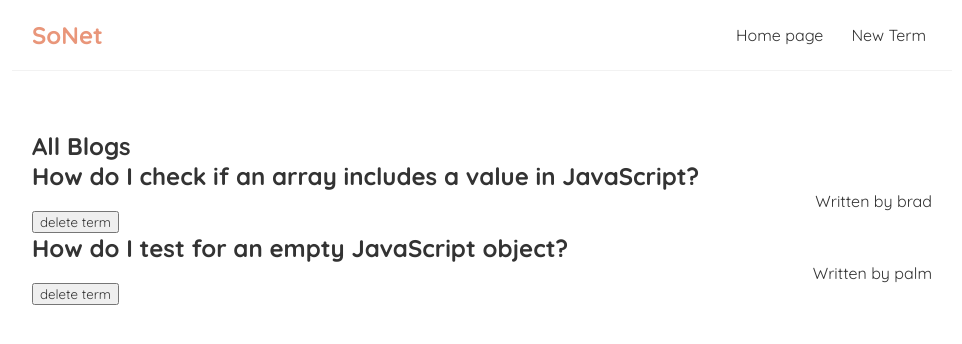
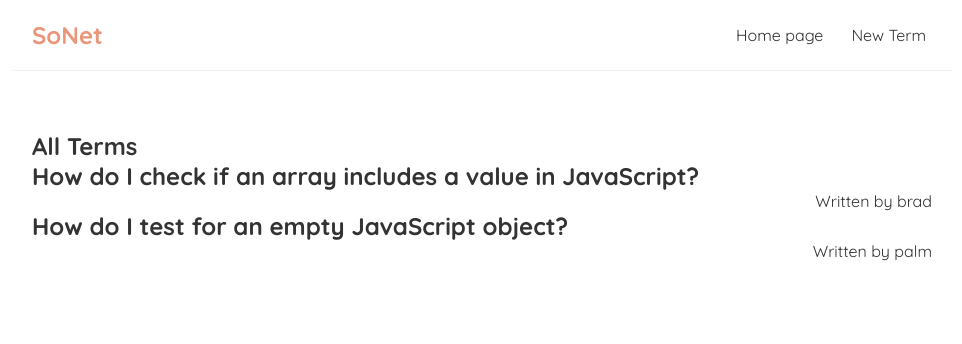
Before and after one commit to DerStorm88/SoNet, a React (Create React App) app in the folder sonet-site/: page / in a window 1280 px wide. Shown: the top 344 px of the page, without its empty margins (158-1120 px from the left). Built offline with nearby package versions, Linux system fonts and the light colour scheme; data requests are answered from the project's data file.

Commit message:
Added a database with a hook for selecting from it

```diff
--- /dev/null
+++ b/sonet-site/data/db.json
@@ -0,0 +1,16 @@
+{
+  "terms": [
+    {
+      "title": "How do I check if an array includes a value in JavaScript?",
+      "body": "What is the most concise and efficient way to find out if a JavaScript array contains a value?",
+      "author": "brad",
+      "id": 1
+    },
+    {
+      "title": "How do I test for an empty JavaScript object?",
+      "body": "How can I check whether thats the case?",
+      "author": "palm",
+      "id": 2
+    }
+  ]
+}
--- a/sonet-site/src/App.js
+++ b/sonet-site/src/App.js
@@ -1,5 +1,5 @@
-import Navbar from './Navbar';
-import HomePage from './HomePage';
+import Navbar from "./Navbar";
+import HomePage from "./HomePage";
 
 function App() {
   return (
--- a/sonet-site/src/HomePage.js
+++ b/sonet-site/src/HomePage.js
@@ -1,22 +1,39 @@
-import { useState } from "react";
+import { useEffect, useState } from "react";
 import TermList from "./TermList";
 
 const HomePage = () => {
-  const [terms, setTerms] = useState([
-    { title: 'How do I check if an array includes a value in JavaScript?', body: 'What is the most concise and efficient way to find out if a JavaScript array contains a value?', author: 'brad', id: 1 },
-    { title: 'How do I test for an empty JavaScript object?', body: 'How can I check whether thats the case?', author: 'palm', id: 2 },
-  ])
+  const [terms, setTerms] = useState(null);
+  const [loading, setLoading] = useState(true);
+  const [error, setError] = useState(null);
 
-  const handleDelete = (id) => {
-    const newTerms = terms.filter(term => term.id !== id);
-    setTerms(newTerms);
-  }
+  useEffect(() => {
+    setTimeout(() => {
+      fetch("http://localhost:8000/terms")
+        .then((res) => {
+          if (!res.ok) {
+            throw Error("can not take the data");
+          }
+          return res.json();
+        })
+        .then((data) => {
+          setTerms(data);
+          setLoading(false);
+          setError(null);
+        })
+        .catch((err) => {
+          setLoading(false);
+          setError(err.mesage);
+        });
+    }, 1000);
+  }, []);
 
   return (
     <div className="home-page">
-      <TermList terms={terms} title="All Blogs" handleDelete={handleDelete} />
+      {error && <div>{error} </div>}
+      {loading && <div>Loading</div>}
+      {terms && <TermList terms={terms} title="All Terms" />}
     </div>
   );
-}
+};
 
 export default HomePage;
--- a/sonet-site/src/TermList.js
+++ b/sonet-site/src/TermList.js
@@ -1,16 +1,15 @@
-const TermList = ({ terms, title, handleDelete }) => {
+const TermList = ({ terms, title}) => {
   return (
     <div className="term-list">
-        <h2>{ title }</h2>
-        {terms.map(term => (
-          <div className="term-preview" key={term.id} >
-            <h2>{ term.title }</h2>
-            <p className="term-preview-author">Written by { term.author }</p>
-            <button className="term-preview-delete" onClick={() => handleDelete(term.id)}>delete term</button>
+      <h2>{title}</h2>
+      {terms.map((term) => (
+        <div className="term-preview" key={term.id}>
+          <h2>{term.title}</h2>
+          <p className="term-preview-author">Written by {term.author}</p>
         </div>
       ))}
     </div>
   );
-  }
+};
 
 export default TermList;
--- a/sonet-site/src/index.css
+++ b/sonet-site/src/index.css
@@ -1,4 +1,4 @@
-@import url('https://fonts.googleapis.com/css2?family=Quicksand:wght@300;400;500;600;700&display=swap');
+@import url("https://fonts.googleapis.com/css2?family=Quicksand:wght@300;400;500;600;700&display=swap");
 
 * {
   margin: 0;
@@ -14,7 +14,7 @@
   border-bottom: 1px solid #f2f2f2;
 }
 .navbar h1 {
-  color: #E9967A;
+  color: #e9967a;
 }
 .navbar .links {
   margin-left: auto;
@@ -25,7 +25,7 @@
   padding: 6px;
 }
 .navbar a:hover {
-  color: #E9967A;
+  color: #e9967a;
 }
 .content {
   max-width: 900px;
@@ -34,5 +34,5 @@
 }
 
 .term-preview-author {
- text-align: right;
+  text-align: right;
 }
```
Also changed, not shown: sonet-site/src/Navbar.js (+4 -4 lines), sonet-site/src/index.js (+5 -5 lines), sonet-site/public/manifest.json, sonet-site/public/robots.txt (added). Lines whose indentation alone changed are shown as unchanged.
